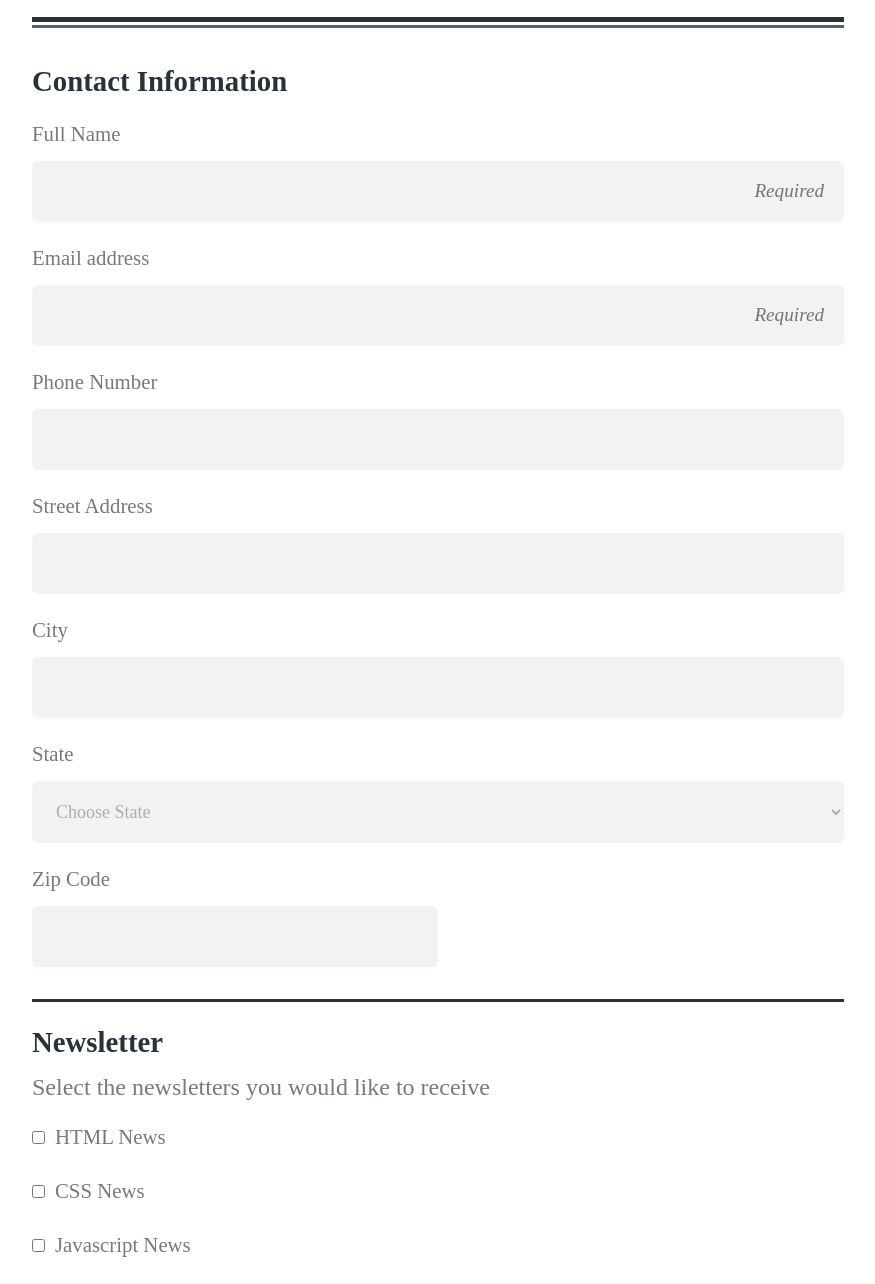
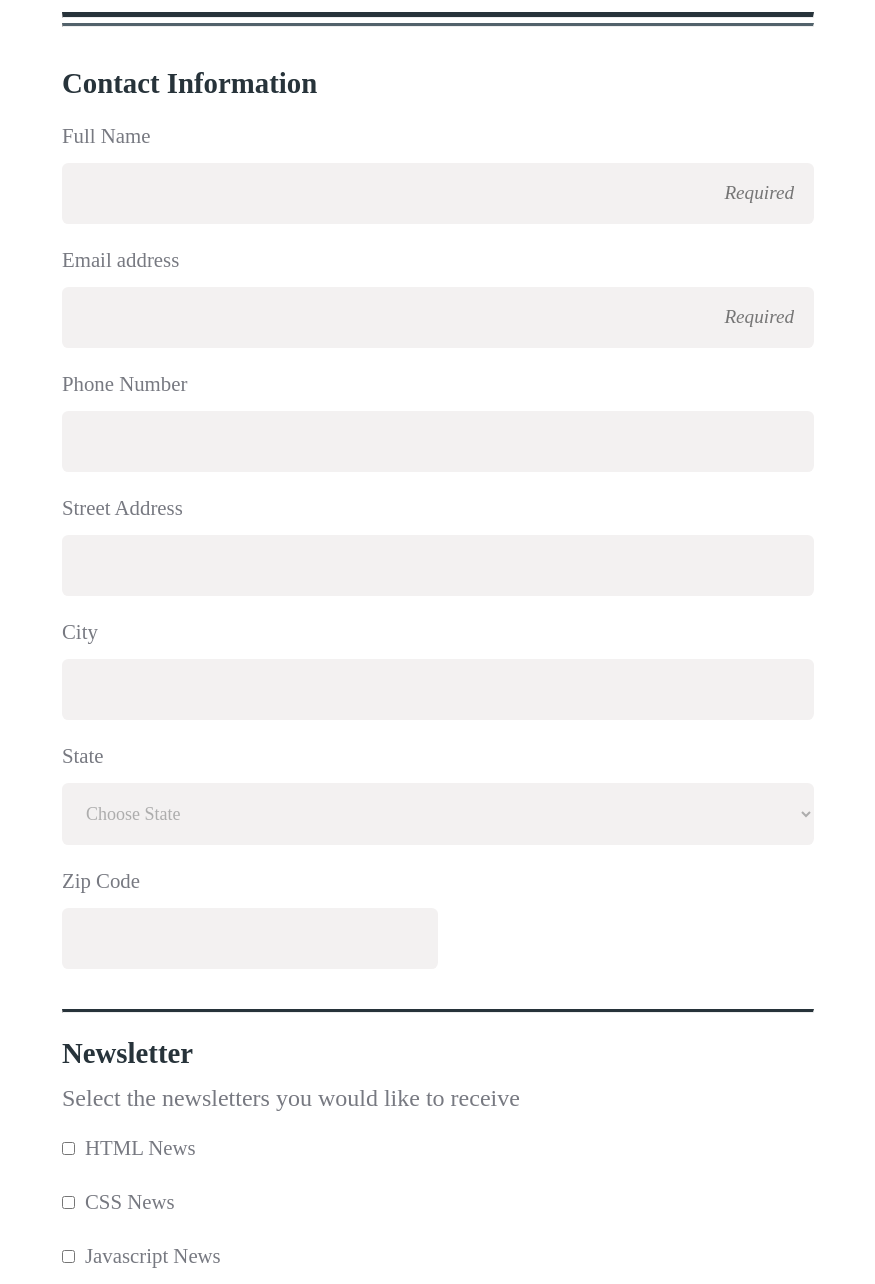
Before and after one commit to Cderoslin/registration-form, a plain HTML site: page index.html in a window 1280 px wide. Shown: the part 220-1504 px from the top of the page, without its empty margins (202-1077 px from the left). Drawn offline with Linux system fonts and the light colour scheme.

Commit message:
latest updates

```diff
--- a/css/styles.css
+++ b/css/styles.css
@@ -22,7 +22,7 @@ body {
 }
 
 .container {
-	max-width: 860px;
+	max-width: 800px;
 	margin: 0 auto;
 	padding: 1.5rem;
 }
@@ -33,11 +33,16 @@ body {
 
 .top_line {
 	width: 100%;
-	padding: 0.094rem;
 	border-top: 0.313rem solid #27333a;
-	border-bottom: 0.188rem solid #52626b;
-	margin: 2.3rem 0rem;
+	margin-bottom: .3rem;
 }
+
+.bottom_line {
+	width: 100%;
+	border-top: 0.188rem solid #52626b;
+	margin-bottom: 2.5rem;
+}
+
 section h2 {
 	margin-top: 1rem;
 	margin-bottom: 1rem;
@@ -111,10 +116,10 @@ select {
 	margin-top: 15px;
 }
 
-.bottom_line {
+.last_line {
 	width: 100%;
 	border-top: 0.189rem solid #27333a;
-	margin: 2rem 0 1.5rem 0;
+	margin: 2.5rem 0 1.5rem 0;
 }
 
 .newsletter {
@@ -168,16 +173,24 @@ button {
 }
 
 @media screen and (min-width: 768px) {
-	.section_1 label {
+
+	.container{
+		max-width: 800px;
+		margin: 0 auto;
+		padding: 1.5rem;
+	}
+
+	/* .section_1 label {
 		display: inline-block;
-		margin-top: 1.5rem;
 		font-size: 1.3rem;
 		color: rgb(119, 121, 129);
+		text-align: left;
+		width: 156px;
 	}
 
 	.section_1 input {
 		display: inline-block;
-		width: 100%;
+		max-width: 100%;
 		font-size: 18px;
 		padding: 1.25rem;
 		color: #333;
@@ -185,7 +198,7 @@ button {
 		border: none;
 		border-radius: .4rem;
 		margin-top: 15px;
-	}
+	} */
 
 
 }
--- a/index.html
+++ b/index.html
@@ -24,28 +24,39 @@
                 <p>Get the latest news on how your code is doing right in your inbox</p>
             </div>
 
-            <div class="top_line"></div>
+            <hr class="top_line">
+            <hr class="bottom_line">
 
             <form action="index.html" method="get">
                 <div class="section_1">
                     <fieldset>
                         <legend>Contact Information</legend>
+                        <div>
                             <label for="name">Full Name</label>
                             <input type="text" id="name" name="user_name" placeholder="Required">
+                        </div>
 
+                        <div>
                             <label for="email">Email address</label>
                             <input type="email" id="email" name="user_email" placeholder="Required">
+                        </div>
 
+                        <div>
                             <label for="phone">Phone Number</label>
                             <input type="tel" id="phone" name="user_phone">
+                        </div>
 
+                        <div>
                             <label for="address">Street Address</label>
                             <input type="text" id="address" name="user_address">
+                        </div>
 
-
+                        <div>
                             <label for="city">City</label>
                             <input type="text" id="city" name="user_city">
+                        </div>
 
+                        <div>
                             <label for="state">State</label>
                             <select id="state"  name="user_state">
                                 <optgroup label="States">
@@ -111,13 +122,17 @@
                                     <option value="VI">Virgin Islands</option>
                                 </optgroup>
                             </select>
+                        </div>
 
+                        <div>
                             <label for="zip">Zip Code</label>
                             <input type="text" id="zip" name="user_zip">
+                        </div>
+
                     </fieldset>
                 </div>
 
-                <div class="bottom_line"></div>
+                    <hr class="last_line">
 
                 <div class="section_2">
                     <fieldset>
@@ -128,7 +143,7 @@
                         <label for="CSS"><input type="checkbox" id="CSS" name="CSS_news">CSS News</label>
                         <label for="js"><input type="checkbox" id="js" name="js_news">Javascript News</label>
 
-                        <p class="ne">Newsletter format</p>
+                        <p class="newsletter">Newsletter format</p>
                         <label for="html_format"><input type="radio" id="html_format" name="user_format">HTML</label>
                         <label for="plain"><input type="radio" id="plain" name="user_format">Plain text</label>
 
```
Lines whose indentation alone changed are shown as unchanged.
